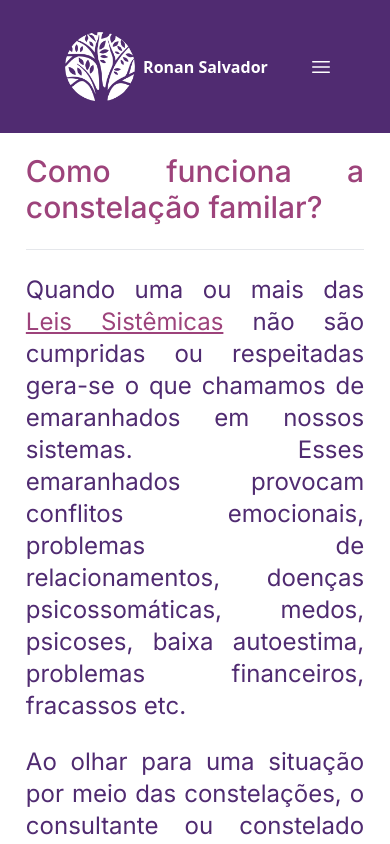
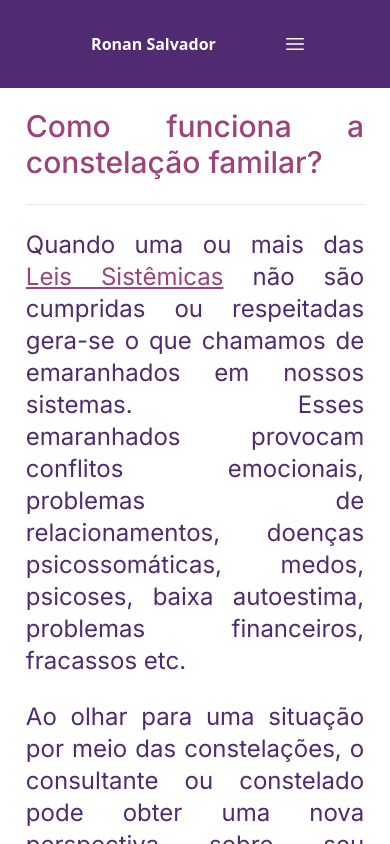
Before and after one commit to ronansalvador/portfolio, a Next.js app: page /constelacao/comofunciona in a window 390 px wide. Shown: the top 844 px of the page. Built offline with nearby package versions, Linux system fonts and the light colour scheme.

Commit message:
refactor: teste logo

```diff
--- a/src/app/constelacao/components/HeaderConstelacao.tsx
+++ b/src/app/constelacao/components/HeaderConstelacao.tsx
@@ -18,11 +18,10 @@ function HeaderConstelacao() {
           href="/constelacao"
           className="font-semibold p-2 rounded-lg flex text-white items-center gap-2"
         >
-          {/* <div className="flex lg:flex-1 text-white items-center"> */}
           <Image
             src="/logo.png"
             alt="logo"
-            className="logo"
+            className="logo hidden sm:block"
             width={300}
             height={300}
           />
```
